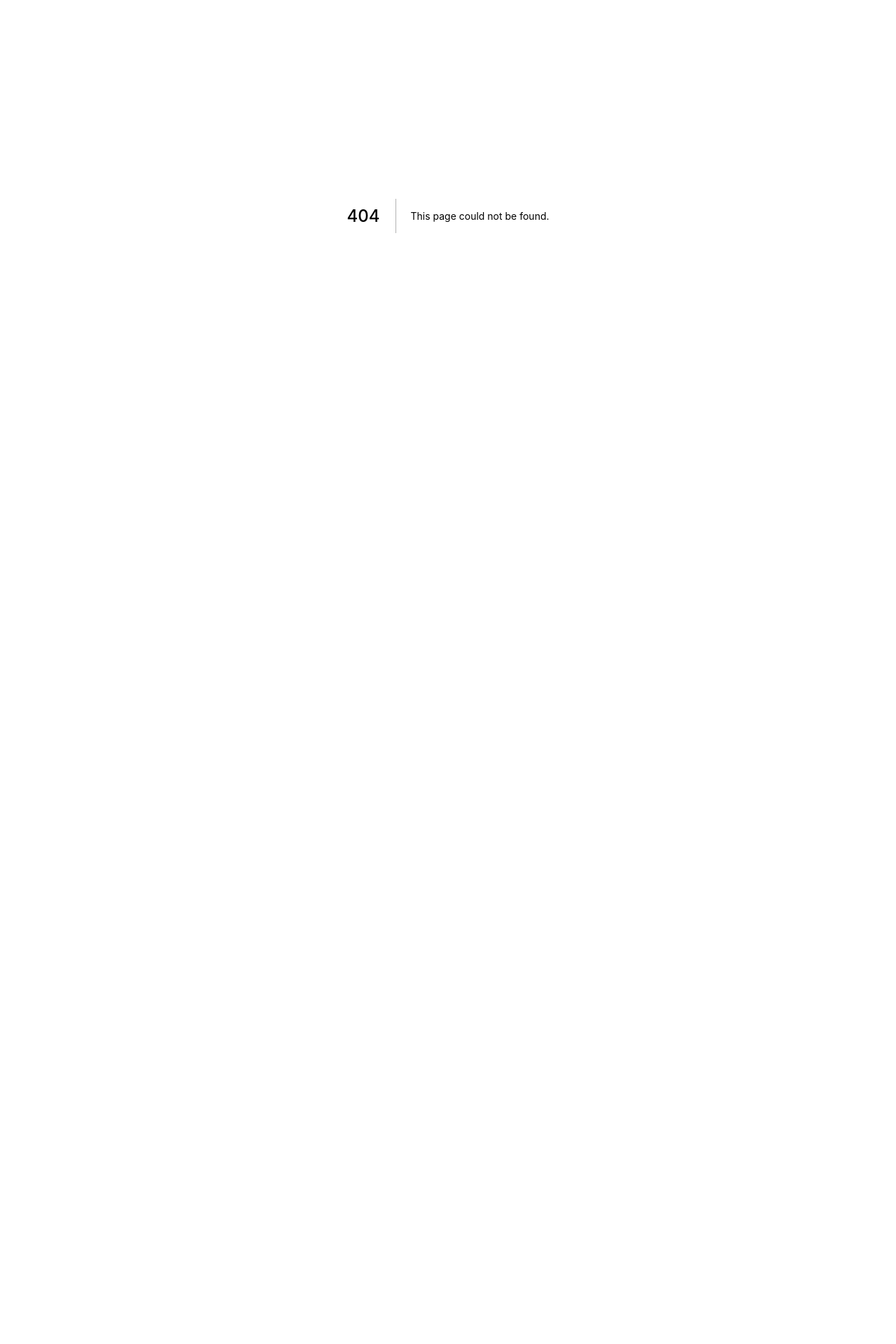
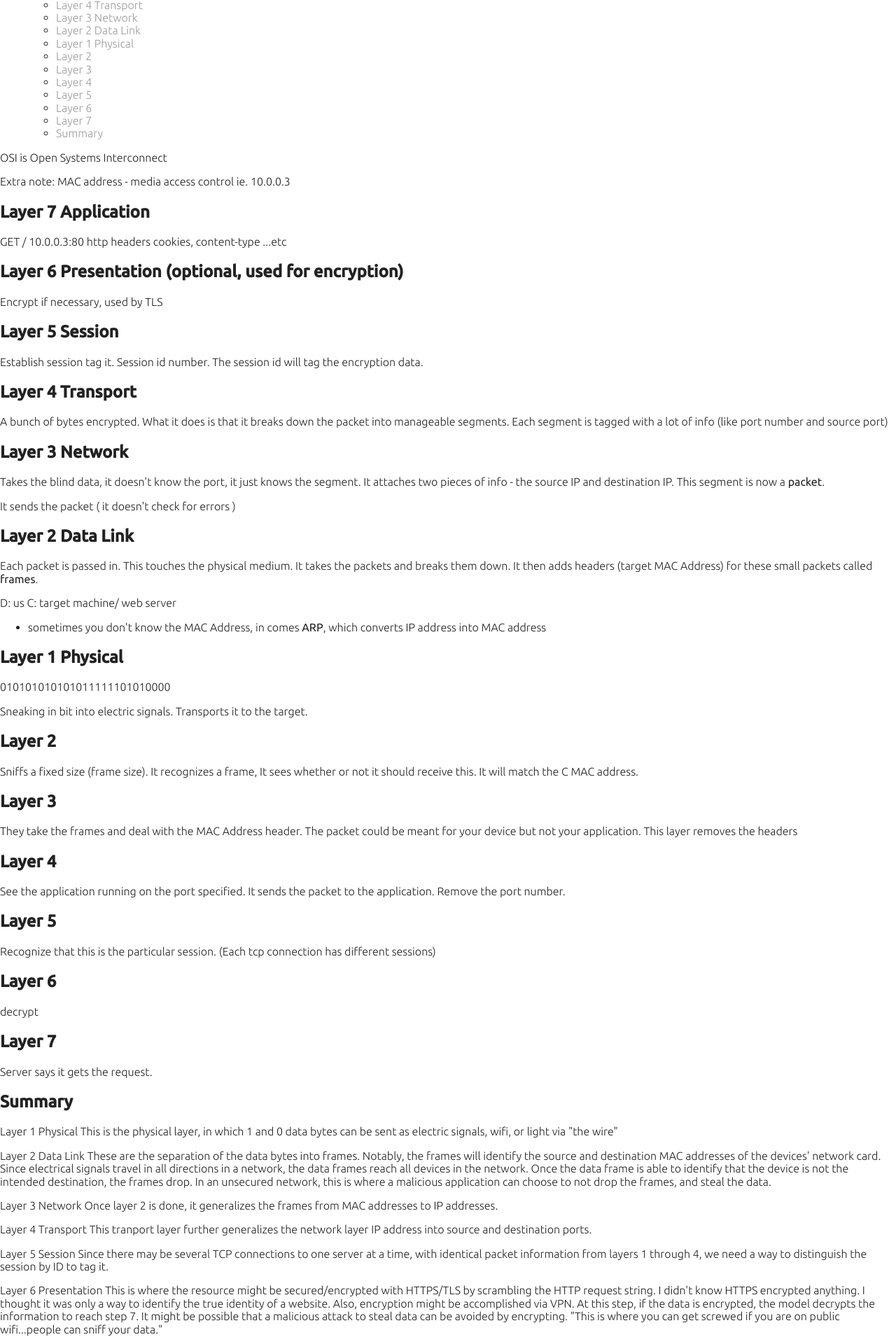
Before and after one commit to simonxmh/simh, a Next.js app: page /posts/osimodel in a window 1280 px wide. Before the commit this address had no page. Shown: the part 92-2012 px from the top of the page at 70% size. Before the commit the page ends 800 px from the top, so only its background shows below. Built offline with nearby package versions, Linux system fonts and the light colour scheme.

Commit message:
change layer of md

```diff
--- a/src/pages/posts/grpc.mdx
+++ b/src/pages/posts/grpc.mdx
@@ -7,7 +7,6 @@ tags:
   - protocol
   - grpc
 ---
-# gPRC
 
 Technology implementing RPC APIs that use HTTP/2 as underlying transport protocol
 
--- a/src/pages/posts/kafka.mdx
+++ b/src/pages/posts/kafka.mdx
@@ -7,9 +7,6 @@ tags:
   - redis
   - database
 ---
-
-
-# Kafka
 
 ## Kafka Components
 
--- /dev/null
+++ b/src/pages/posts/osimodel.mdx
@@ -0,0 +1,130 @@
+---
+slug: osimodel
+title: OSI Model
+date: 2021-02-23
+author: simh
+tags:
+  - fundamental
+---
+
+
+- [OSI Model](#osi-model)
+  - [Layer 7 Application](#layer-7-application)
+  - [Layer 6 Presentation (optional, used for encryption)](#layer-6-presentation-optional-used-for-encryption)
+  - [Layer 5 Session](#layer-5-session)
+  - [Layer 4 Transport](#layer-4-transport)
+  - [Layer 3 Network](#layer-3-network)
+  - [Layer 2 Data Link](#layer-2-data-link)
+  - [Layer 1 Physical](#layer-1-physical)
+  - [Layer 2](#layer-2)
+  - [Layer 3](#layer-3)
+  - [Layer 4](#layer-4)
+  - [Layer 5](#layer-5)
+  - [Layer 6](#layer-6)
+  - [Layer 7](#layer-7)
+  - [Summary](#summary)
+
+
+OSI is Open Systems Interconnect
+
+Extra note:
+MAC address - media access control
+ie. 10.0.0.3
+
+## Layer 7 Application
+
+GET / 10.0.0.3:80
+http headers cookies, content-type ...etc
+
+## Layer 6 Presentation (optional, used for encryption)
+
+Encrypt if necessary, used by TLS
+
+## Layer 5 Session
+
+Establish session tag it. Session id number. The session id will tag the encryption data.
+
+## Layer 4 Transport
+
+A bunch of bytes encrypted. What it does is that it breaks down the packet into manageable segments. Each segment is tagged with a lot of info (like port number and source port)
+
+## Layer 3 Network
+
+Takes the blind data, it doesn't know the port, it just knows the segment. It attaches two pieces of info - the source IP and destination IP. This segment is now a **packet**.
+
+It sends the packet ( it doesn't check for errors )
+
+## Layer 2 Data Link
+
+Each packet is passed in. This touches the physical medium. It takes the packets and breaks them down. It then adds headers (target MAC Address) for these small packets called **frames**.
+
+D: us
+C: target machine/ web server
+  - sometimes you don't know the MAC Address, in comes **ARP**, which converts IP address into MAC address
+
+## Layer 1 Physical
+
+010101010101011111101010000
+
+Sneaking in bit into electric signals. Transports it to the target.
+
+## Layer 2
+
+Sniffs a fixed size (frame size). It recognizes a frame, It sees whether or not it should receive this. It will match the C MAC address.
+
+## Layer 3
+
+They take the frames and deal with the MAC Address header.
+The packet could be meant for your device but not your application.
+This layer removes the headers
+
+## Layer 4
+
+See the application running on the port specified. It sends the packet to the application.
+Remove the port number.
+
+## Layer 5
+
+Recognize that this is the particular session. (Each tcp connection has different sessions)
+
+## Layer 6
+
+decrypt
+
+## Layer 7
+
+Server says it gets the request.
+
+
+## Summary
+
+Layer 1 Physical
+This is the physical layer, in which 1 and 0 data bytes can be sent as electric signals, wifi, or light via "the wire"
+
+Layer 2 Data Link
+These are the separation of the data bytes into frames.
+Notably, the frames will identify the source and destination MAC addresses of the devices' network card.
+Since electrical signals travel in all directions in a network, the data frames reach all devices in the network.
+Once the data frame is able to identify that the device is not the intended destination, the frames drop.
+In an unsecured network, this is where a malicious application can choose to not drop the frames, and steal the data.
+
+Layer 3 Network
+Once layer 2 is done, it generalizes the frames from MAC addresses to IP addresses.
+
+Layer 4 Transport
+This tranport layer further generalizes the network layer IP address into source and destination ports.
+
+Layer 5 Session
+Since there may be several TCP connections to one server at a time, with identical packet information from layers 1 through 4, we need a way to distinguish the session by ID to tag it.
+
+Layer 6 Presentation
+This is where the resource might be secured/encrypted with HTTPS/TLS by scrambling the HTTP request string.
+I didn't know HTTPS encrypted anything. I thought it was only a way to identify the true identity of a website.
+Also, encryption might be accomplished via VPN.
+At this step, if the data is encrypted, the model decrypts the information to reach step 7.
+It might be possible that a malicious attack to steal data can be avoided by encrypting.
+"This is where you can get screwed if you are on public wifi...people can sniff your data."
+
+Layer 7 Application
+This is where a client device makes a request to a server device, such as a GET request.
+This request contains a whole bunch of information, such as headers, cookies, content-type headers, etc, which is summarized into a string, so the string can participate with the rest of the OSI models as byte data.
--- a/src/pages/posts/redis.mdx
+++ b/src/pages/posts/redis.mdx
@@ -7,8 +7,6 @@ tags:
   - redis
   - database
 ---
-
-# Redis
 
 The in-memory key-value store noSQL database
 
```
